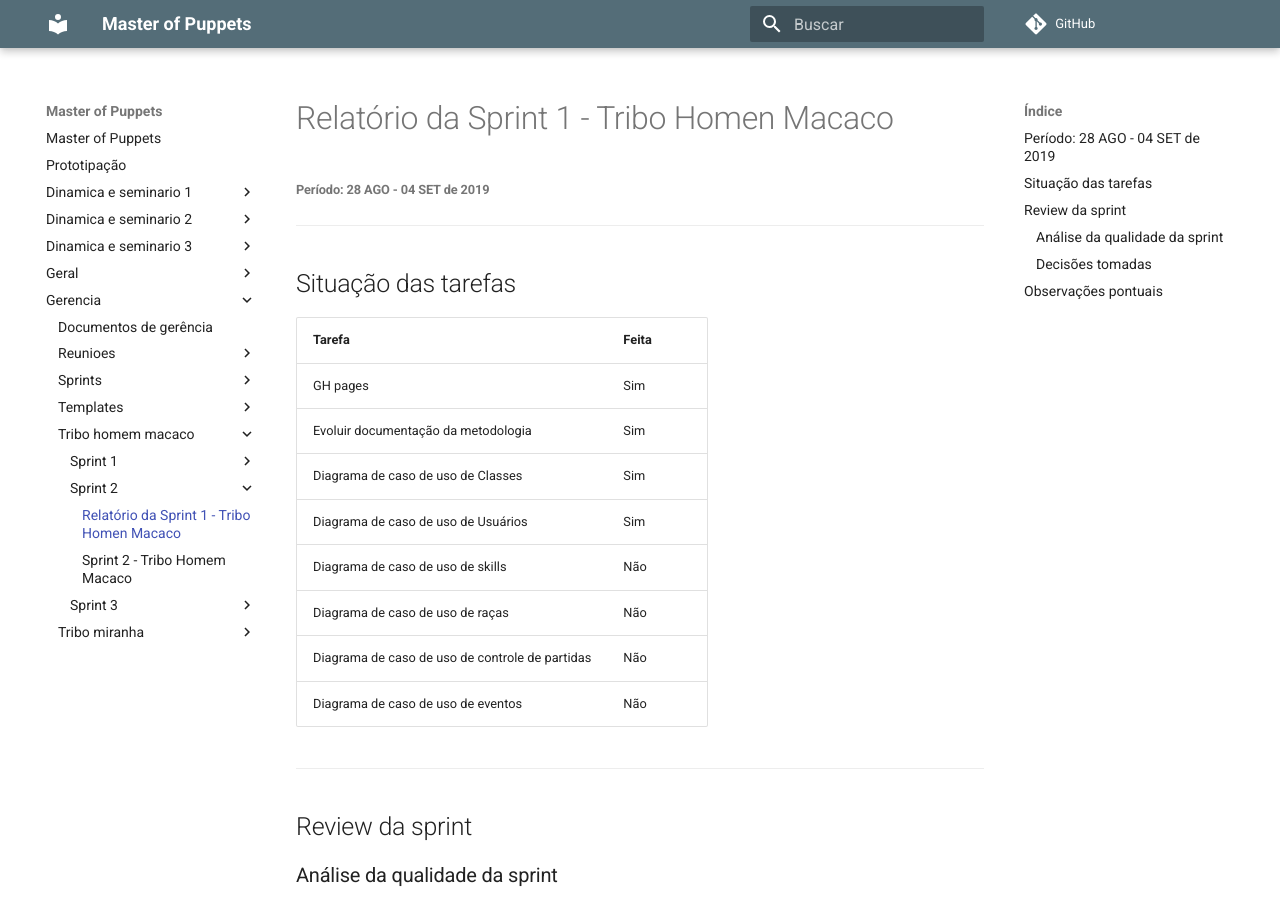
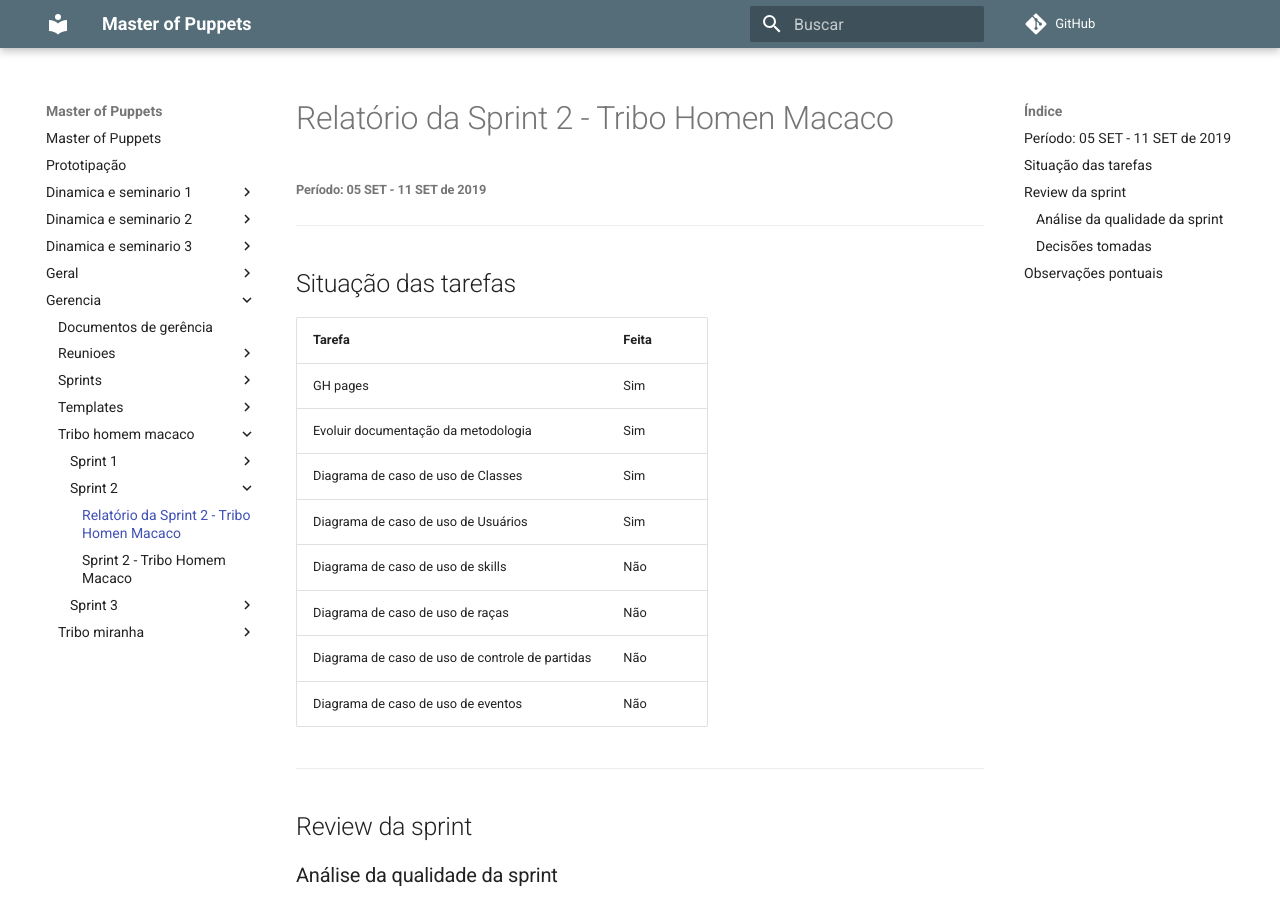
Before and after one commit to desenho-de-software-2019-02/Documentation, an MkDocs documentation site: the page built from docs/gerencia/tribo_homem_macaco/sprint_2/final_sprint_2.md, in a window 1280 px wide and 900 px high. Built offline with MkDocs 1.6.1 and Material for MkDocs 9.7.7, drawn with Linux system fonts in a browser that asks for light colours; comment, search, counter and statistics services are not loaded.

```diff
--- a/docs/gerencia/tribo_homem_macaco/sprint_2/final_sprint_2.md
+++ b/docs/gerencia/tribo_homem_macaco/sprint_2/final_sprint_2.md
@@ -1,6 +1,6 @@
-# Relatório da Sprint 1 - Tribo Homen Macaco
+# Relatório da Sprint 2 - Tribo Homen Macaco
 
-###### Período: 28 AGO - 04 SET de 2019
+###### Período: 05 SET - 11 SET de 2019
 
 ------
 
```
Also changed, not shown: docs/gerencia/tribo_homem_macaco/sprint_3/final_sprint_3.md (added, +38 -0 lines).
